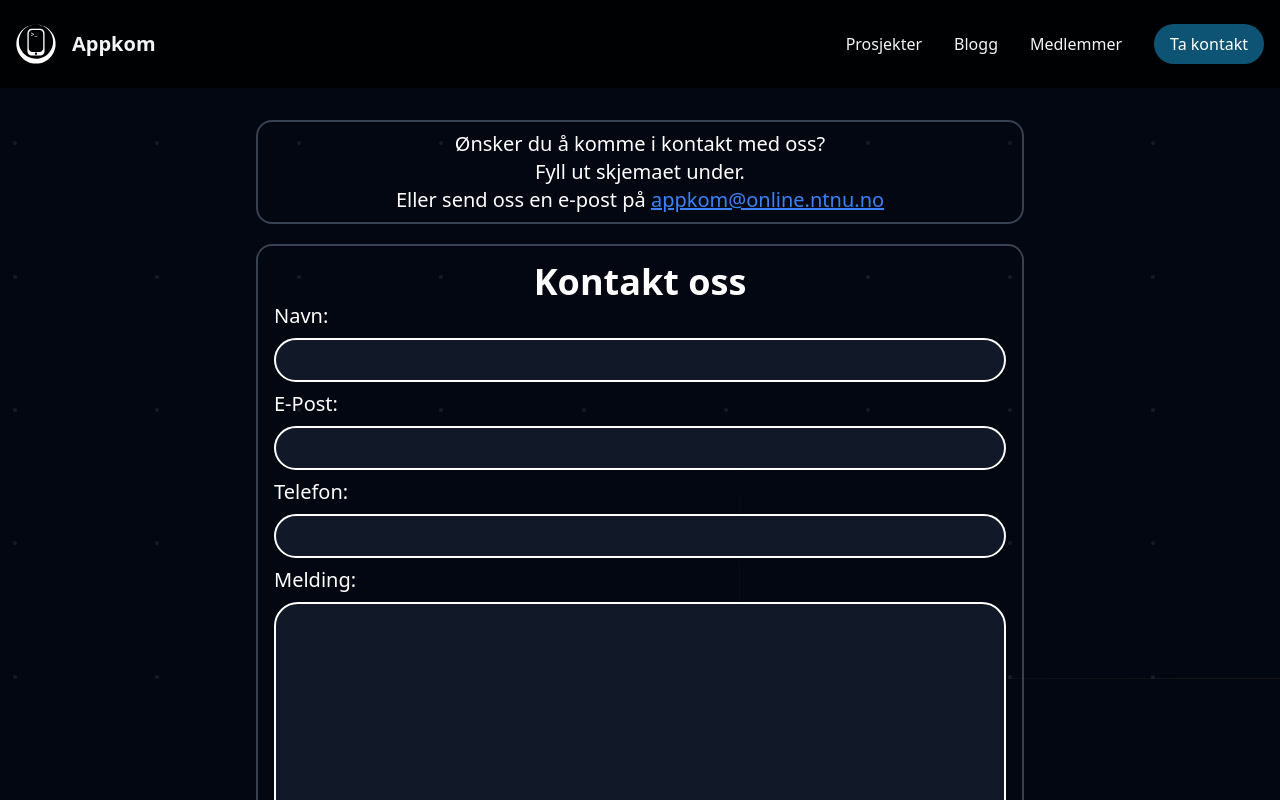
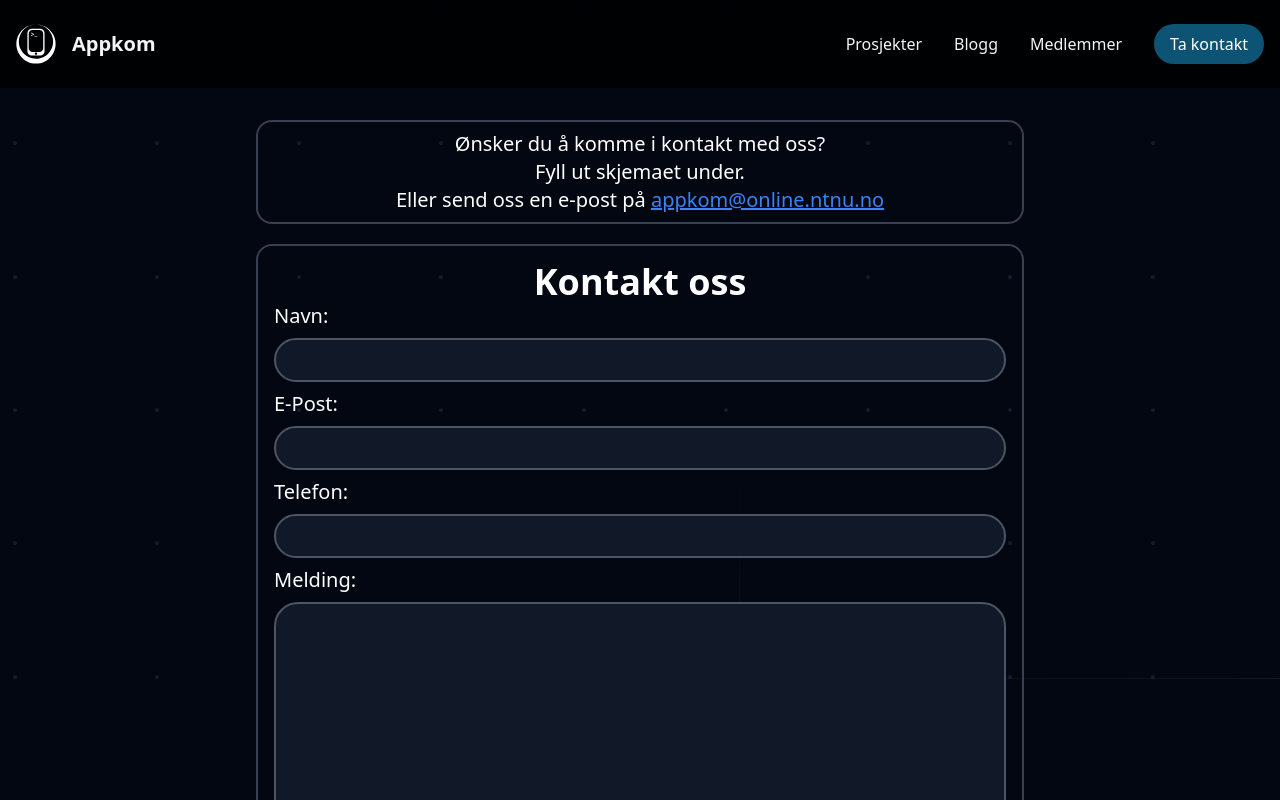
Before and after one commit to appKom/home, a Next.js app: page /kontakt in a window 1280 px wide. Shown: the top 800 px of the page. Built offline with nearby package versions, Linux system fonts and the light colour scheme; no server answers.

Commit message:
fix last weird safari bug and contact form styling

```diff
--- a/app/kontakt/page.tsx
+++ b/app/kontakt/page.tsx
@@ -67,7 +67,7 @@ export default function ContactPage() {
       <div className="py-6 px-6 w-full max-w-screen-lg">
         <main className="flex flex-col gap-5 pb-6">
           <div className="w-full max-w-3xl mx-auto justify-center">
-            <p className="text-xl text-center border-solid rounded-2xl border-2 border-gray-700 dark:border-white p-2">
+            <p className="text-xl text-center border-solid rounded-2xl border-2 border-gray-700  p-2">
               Ønsker du å komme i kontakt med oss? <br /> Fyll ut skjemaet
               under. <br />
               Eller send oss en e-post på{" "}
@@ -82,7 +82,7 @@ export default function ContactPage() {
 
           <div
             id="contact-me"
-            className="flex flex-col w-full max-w-3xl  p-4 mx-auto border-solid rounded-2xl border-2 border-gray-700 dark:border-white"
+            className="flex flex-col w-full max-w-3xl  p-4 mx-auto border-solid rounded-2xl border-2 border-gray-700 "
           >
             <h1 className="text-center font-bold text-4xl">Kontakt oss</h1>
             <form onSubmit={handleSubmit} className="w-full">
@@ -99,7 +99,7 @@ export default function ContactPage() {
                 value={formData.name}
                 onChange={handleChange}
                 required
-                className="my-2 p-2 w-full rounded-3xl  border-solid border-2 border-white bg-gray-900 transition-none outline-none"
+                className="my-2 p-2 w-full rounded-3xl  border-solid border-2 border-gray-600 bg-gray-900 transition-none outline-none"
               />
               <label
                 className="text-shadow block text-xl font-medium"
@@ -114,7 +114,7 @@ export default function ContactPage() {
                 value={formData.email}
                 onChange={handleChange}
                 required
-                className="my-2 p-2 w-full rounded-3xl  border-solid border-2 border-white bg-gray-900 transition-none outline-none"
+                className="my-2 p-2 w-full rounded-3xl  border-solid border-2 border-gray-600 bg-gray-900 transition-none outline-none"
               />
               <label
                 className="text-shadow block text-xl font-medium"
@@ -128,7 +128,7 @@ export default function ContactPage() {
                 name="phone"
                 value={formData.phone}
                 onChange={handleChange}
-                className="my-2 p-2 w-full rounded-3xl  border-solid border-2 border-white bg-gray-900 transition-none outline-none"
+                className="my-2 p-2 w-full rounded-3xl  border-solid border-2 border-gray-600 bg-gray-900 transition-none outline-none"
               />
               <label
                 className="text-shadow block text-xl font-medium"
@@ -142,7 +142,7 @@ export default function ContactPage() {
                 value={formData.message}
                 onChange={handleChange}
                 required
-                className="my-2 p-2 h-60 w-full rounded-3xl   border-solid border-2 border-white bg-gray-900 transition-none outline-none"
+                className="my-2 p-2 h-60 w-full rounded-3xl   border-solid border-2 border-gray-600 bg-gray-900 transition-none outline-none"
               />
 
               <div className="my-4 flex items-center justify-center">
--- a/app/not-found.tsx
+++ b/app/not-found.tsx
@@ -3,7 +3,7 @@ import { Button } from "@/components/Button";
 export default function Custom404() {
   return (
     <div className="flex flex-col items-center justify-center min-h-screen text-center px-6 gap-12">
-      <h2 className="text-3xl sm:text-3xl lg:text-5xl font-bold text-online-darkBlue dark:text-white">
+      <h2 className="text-3xl sm:text-3xl lg:text-5xl font-bold text-white">
         Fant ikke siden du lette etter
       </h2>
 
--- a/components/admin/BlogTable.tsx
+++ b/components/admin/BlogTable.tsx
@@ -61,7 +61,7 @@ const BlogTable = ({ blogs }: BlogTableProps) => {
         {blogList.map((blog) => (
           <div
             key={blog.id}
-            className="bg-white dark:bg-gray-800 rounded-lg shadow-md overflow-hidden transition-all duration-300 hover:shadow-lg hover:scale-105"
+            className="bg-gray-800 rounded-lg shadow-md overflow-hidden transition-all duration-300 hover:shadow-lg hover:scale-105"
           >
             <Link href={`/admin/blogg/edit/${blog.id}`} className="w-full">
               <Image
@@ -72,10 +72,10 @@ const BlogTable = ({ blogs }: BlogTableProps) => {
                 className="w-full h-40 object-cover"
               />
               <div className="p-2">
-                <h2 className="text-lg font-semibold text-gray-900 dark:text-gray-100 mb-2 truncate">
+                <h2 className="text-lg font-semibold text-gray-100 mb-2 truncate">
                   {blog.title}
                 </h2>
-                <p className="text-sm text-gray-600 dark:text-gray-400 mb-4">
+                <p className="text-sm   text-gray-400 mb-4">
                   {blog.author?.name || "Unknown Author"}
                 </p>
 
```
